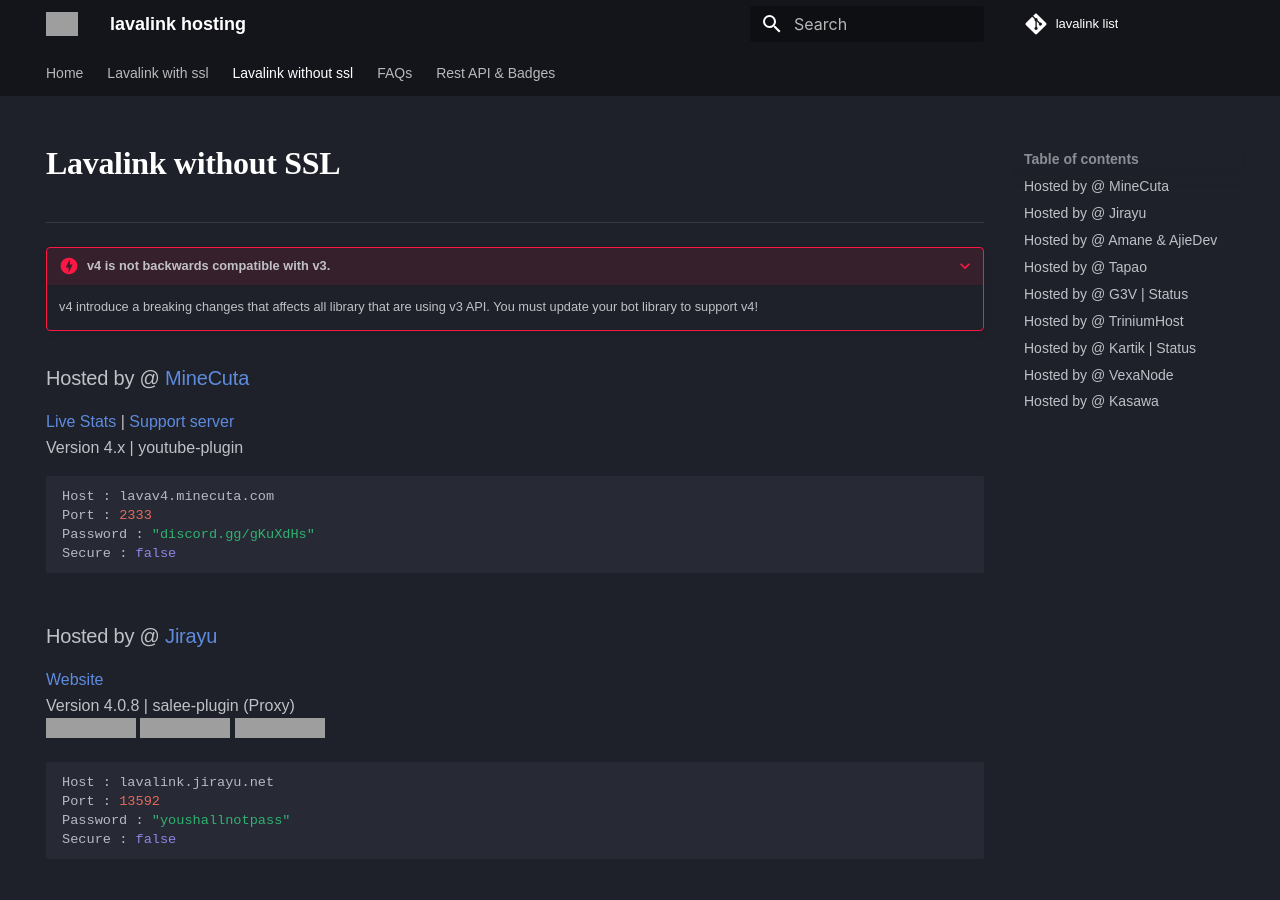
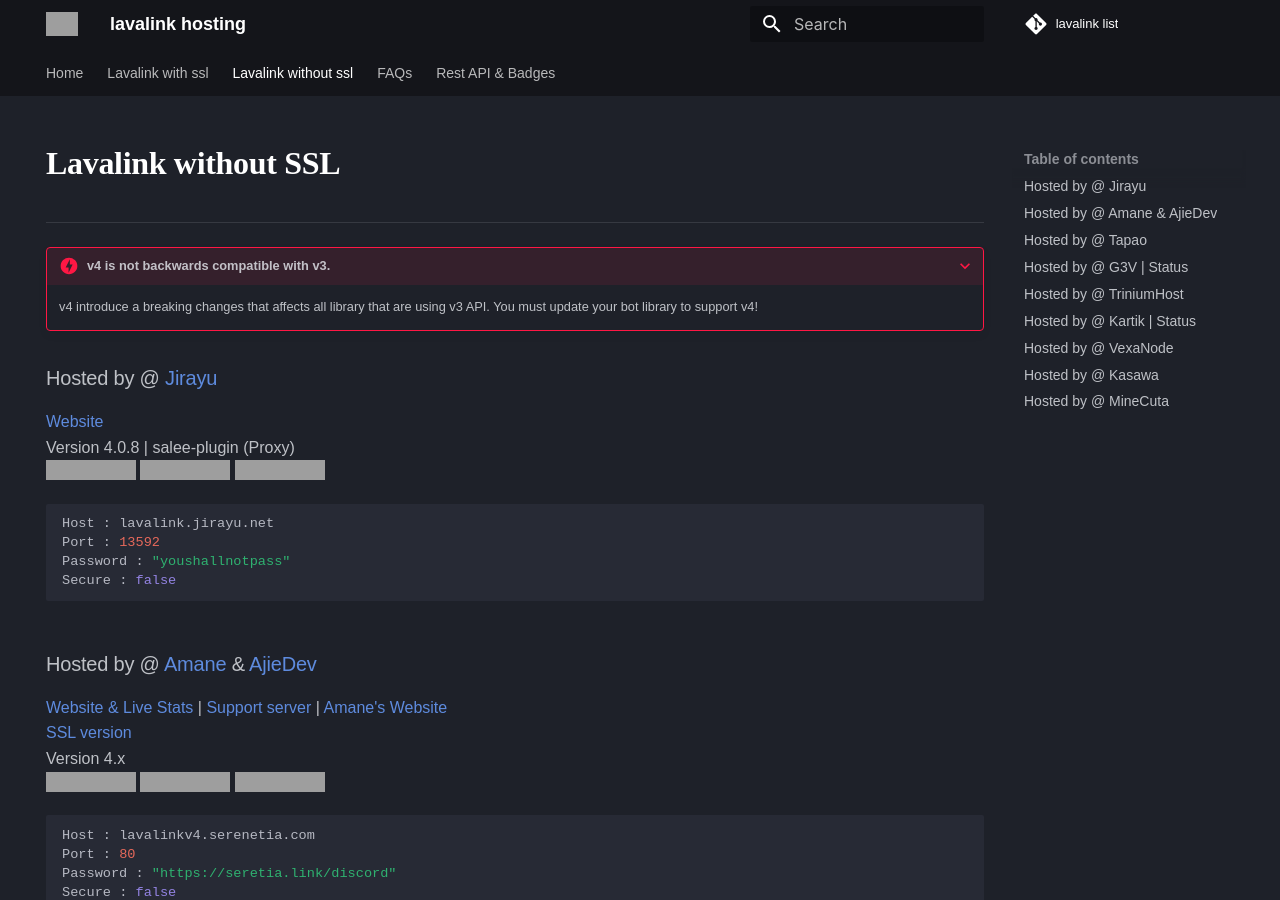
Before and after one commit to DarrenOfficial/lavalink-list, an MkDocs documentation site: the page built from docs/NoSSL/Lavalink-NonSSL.md, in a window 1280 px wide and 900 px high, cut to the strip 0-900 px from the top of the window. Built offline with MkDocs 1.6.1 and Material for MkDocs 9.7.7, drawn with Linux system fonts in a browser that asks for light colours; some web fonts are replaced; comment, search, counter and statistics services are not loaded; a style sheet for code colours, icons or effects is not loaded; some of the changed text lies outside the part shown; grey boxes are pictures that could not be loaded.

Commit message:
Update Lavalink-NonSSL.md

````diff
--- a/docs/NoSSL/Lavalink-NonSSL.md
+++ b/docs/NoSSL/Lavalink-NonSSL.md
@@ -24,16 +24,6 @@ hide:
 <!-- DO NOT SCRAPE THIS FILE, PLEASE USE THE API INSTEAD! -->
 <!-- FOR ADVERTISING CONTACT ads@darrennathanael.com , PLEASE READ FAQS FOR MORE INFO! -->
 <!-- PLEASE READ -->
-
-### Hosted by @ [MineCuta](https://minecuta.com)
-[Live Stats](https://lavastatus.minecuta.com/) | [Support server](https://discord.gg/gKuXdHs)<br />
-Version 4.x | youtube-plugin
-```bash
-Host : lavav4.minecuta.com
-Port : 2333
-Password : "discord.gg/gKuXdHs"
-Secure : false
-```
 
 ### Hosted by @ [Jirayu](https://discord.com/users/1089356674764120125)
 [Website](https://provider.jirayu.net) <br />
@@ -137,3 +127,13 @@ Port : 2333
 Password : youshallnotpass
 Secure : False
 ```
+
+### Hosted by @ [MineCuta](https://minecuta.com)
+[Live Stats](https://lavastatus.minecuta.com/) | [Support server](https://discord.gg/gKuXdHs)<br />
+Version 4.x | youtube-plugin
+```bash
+Host : lavav4.minecuta.com
+Port : 2333
+Password : "discord.gg/gKuXdHs"
+Secure : false
+```
````
